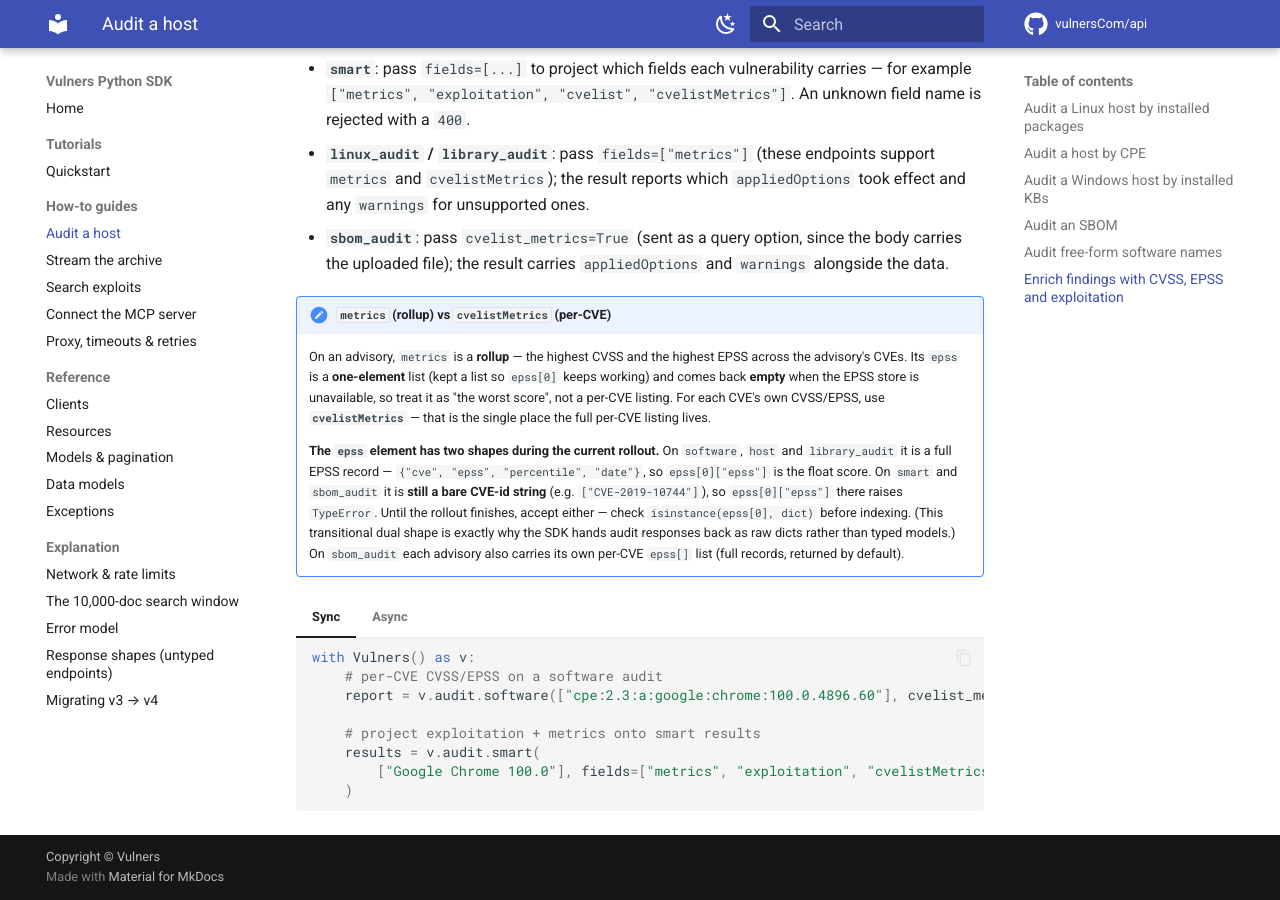
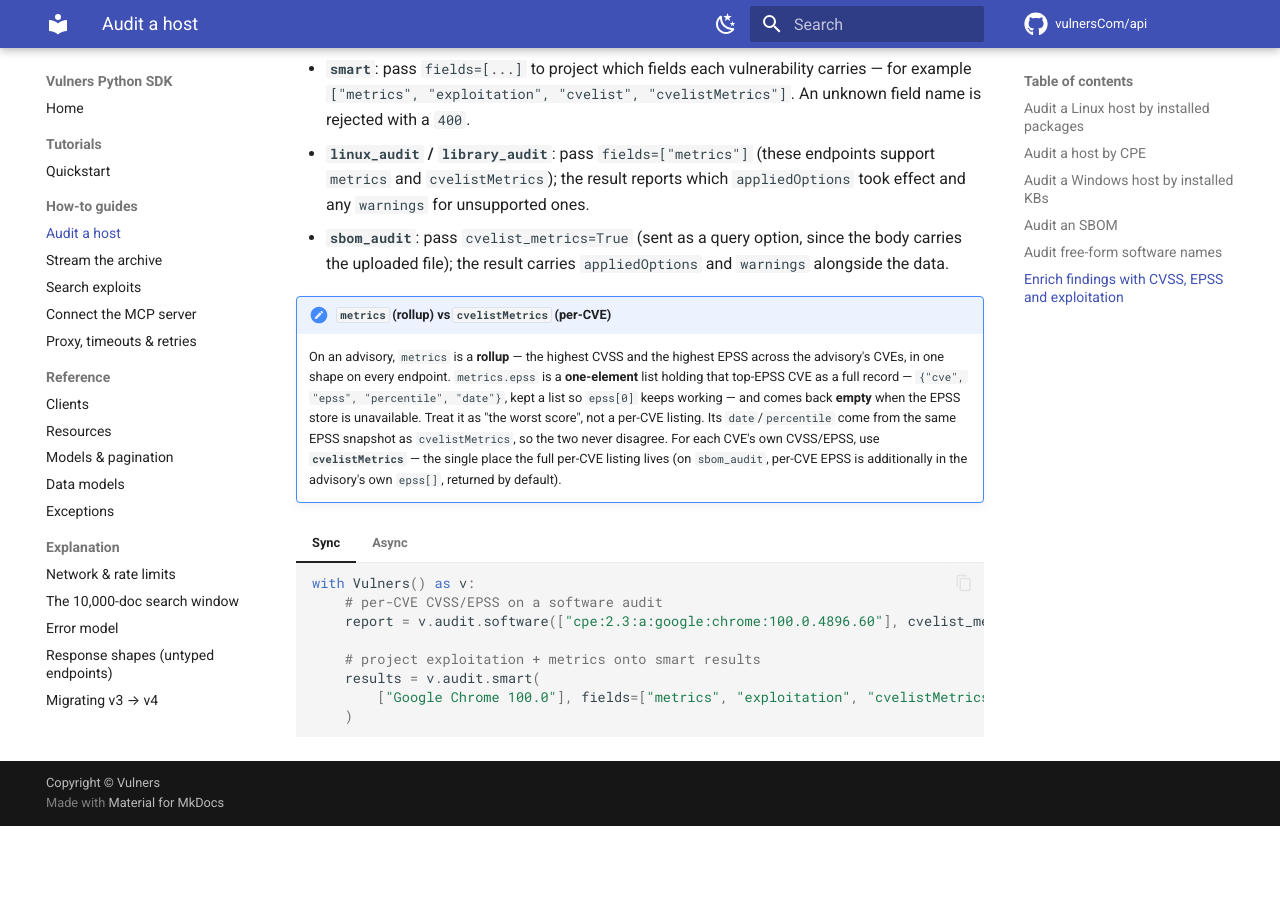
Before and after one commit to vulnersCom/api, an MkDocs documentation site: the page built from documentation/how-to/audit-a-host.md, in a window 1280 px wide and 900 px high, scrolled down 2789 px. Built offline with MkDocs 1.6.1 and Material for MkDocs 9.7.7, drawn with Linux system fonts in a browser that asks for light colours; comment, search, counter and statistics services are not loaded; after the commit the page ends 3615 px from its top, so only the background shows below that.

Commit message:
docs: metrics.epss is a one-element full EpssEntry on every audit endpoint
The rollup rollout completed: metrics.epss now returns the highest-EPSS CVE as a full record {cve, epss, percentile, date} uniformly across software, host, library, smart and sbom (verified live), never a bare CVE-id string. Drop the transitional dual-shape guidance and describe the single settled shape.

```diff
--- a/documentation/how-to/audit-a-host.md
+++ b/documentation/how-to/audit-a-host.md
@@ -202,19 +202,13 @@ The audit endpoints can attach severity and exploitation intelligence to each fi
 
 !!! note "`metrics` (rollup) vs `cvelistMetrics` (per-CVE)"
     On an advisory, `metrics` is a **rollup** — the highest CVSS and the highest EPSS across the
-    advisory's CVEs. Its `epss` is a **one-element** list (kept a list so `epss[0]` keeps working)
-    and comes back **empty** when the EPSS store is unavailable, so treat it as "the worst score",
-    not a per-CVE listing. For each CVE's own CVSS/EPSS, use **`cvelistMetrics`** — that is the
-    single place the full per-CVE listing lives.
-
-    **The `epss` element has two shapes during the current rollout.** On `software`, `host` and
-    `library_audit` it is a full EPSS record — `{"cve", "epss", "percentile", "date"}`, so
-    `epss[0]["epss"]` is the float score. On `smart` and `sbom_audit` it is **still a bare CVE-id
-    string** (e.g. `["CVE-2019-10744"]`), so `epss[0]["epss"]` there raises `TypeError`. Until the
-    rollout finishes, accept either — check `isinstance(epss[0], dict)` before indexing. (This
-    transitional dual shape is exactly why the SDK hands audit responses back as raw dicts rather
-    than typed models.) On `sbom_audit` each advisory also carries its own per-CVE `epss[]` list
-    (full records, returned by default).
+    advisory's CVEs, in one shape on every endpoint. `metrics.epss` is a **one-element** list holding
+    that top-EPSS CVE as a full record — `{"cve", "epss", "percentile", "date"}`, kept a list so
+    `epss[0]` keeps working — and comes back **empty** when the EPSS store is unavailable. Treat it as
+    "the worst score", not a per-CVE listing. Its `date`/`percentile` come from the same EPSS snapshot
+    as `cvelistMetrics`, so the two never disagree. For each CVE's own CVSS/EPSS, use
+    **`cvelistMetrics`** — the single place the full per-CVE listing lives (on `sbom_audit`, per-CVE
+    EPSS is additionally in the advisory's own `epss[]`, returned by default).
 
 === "Sync"
 
```
Also changed, not shown: documentation/explanation/response-shapes.md (+4 -6 lines).
